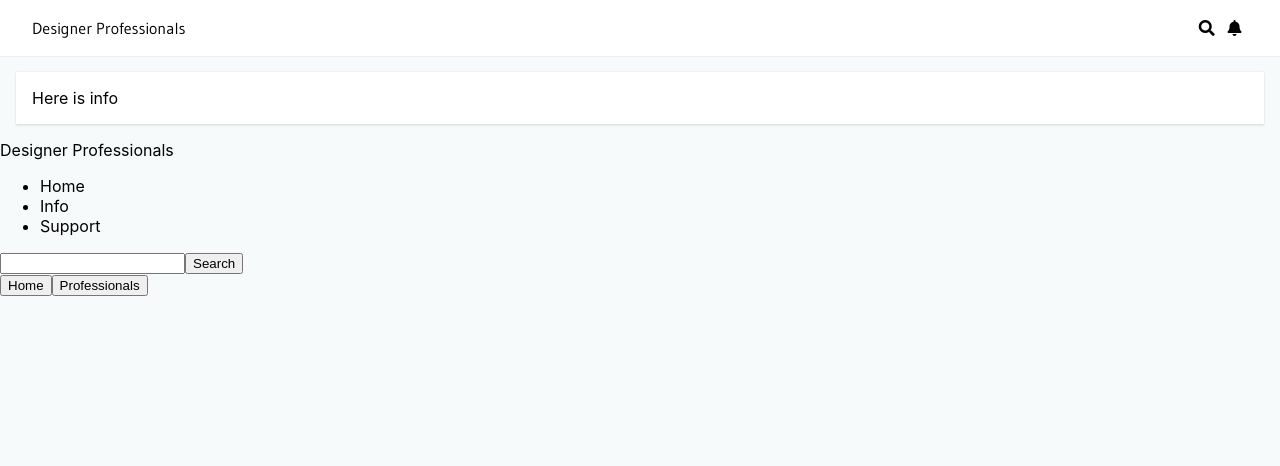
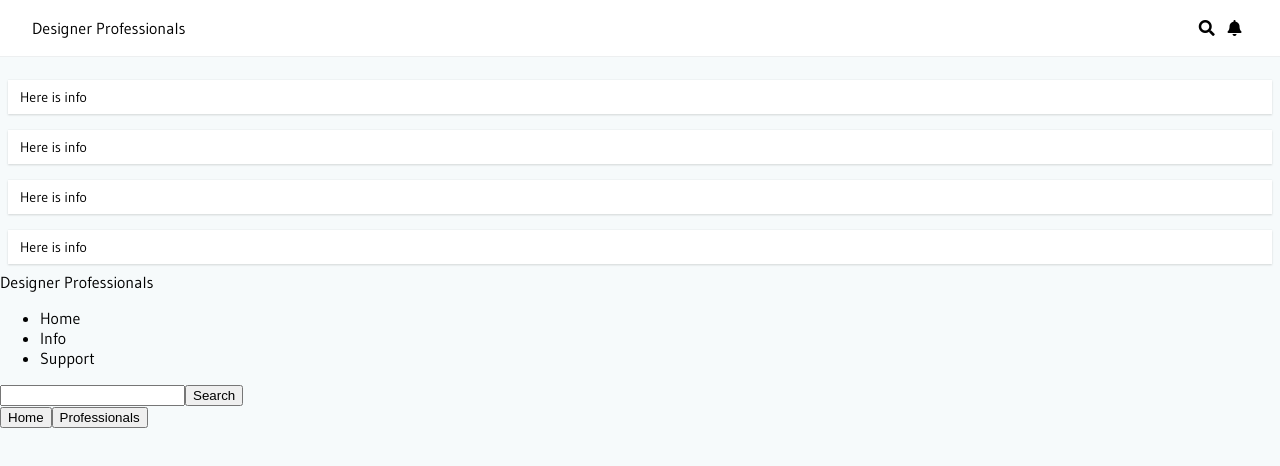
Before and after one commit to rosslibby/design-pros, a React app: page / in a window 1280 px wide. Shown: the top 466 px of the page. Built offline with nearby package versions, Linux system fonts and the light colour scheme.

Commit message:
built rudimentary grid

```diff
--- a/src/App.js
+++ b/src/App.js
@@ -35,7 +35,12 @@
           </div>
         </header>
         <div className='main-content'>
-        <Card>Here is info</Card>
+        <div className='column column--one'>
+          <Card>Here is info</Card>
+          <Card>Here is info</Card>
+          <Card>Here is info</Card>
+          <Card>Here is info</Card>
+        </div>
           <div className='logo'>Designer Professionals</div>
           <nav className='navigation'>
             <ul className='navigation__list'>
--- a/src/styles/_card.scss
+++ b/src/styles/_card.scss
@@ -1,6 +1,7 @@
 .card {
   background-color: $white;
   box-shadow: 0 1px 2px rgba(0,0,0,.15), 0 -1px 0 rgba(0, 0, 0, .02);
-  margin: 1rem;
-  padding: 1rem;
+  font-size: 14px;
+  margin: .5rem;
+  padding: .5rem .75rem;
 }
--- /dev/null
+++ b/src/styles/_grid.scss
@@ -0,0 +1,11 @@
+.column {
+  display: grid;
+
+  &--one {
+    grid-template-columns: 1fr;
+  }
+
+  &--two {
+    grid-template-columns: 1fr 1fr;
+  }
+}
--- a/src/styles/dashboard.scss
+++ b/src/styles/dashboard.scss
@@ -3,10 +3,12 @@
 
 @import url('https://fonts.googleapis.com/css?family=Gudea:400,700');
 @import url('https://use.fontawesome.com/releases/v5.5.0/css/all.css');
+@import 'grid';
 @import 'card';
 
 body {
   background-color: #f6fafb;
+  font-family: 'Gudea', sans-serif;
 }
 
 .header {
@@ -14,7 +16,6 @@
   background-color: $white;
   border-bottom: 1px solid rgba(120,130,140,.13);
   display: flex;
-  font-family: 'Gudea', sans-serif;
   position: fixed;
   top: 0;
   left: 0;
```
Also changed, not shown: src/App 2.js (added, +28 -0 lines), 1 other file (tests, documents, lock files or other folders).
